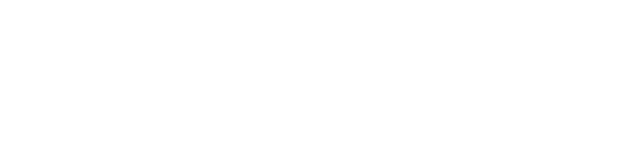
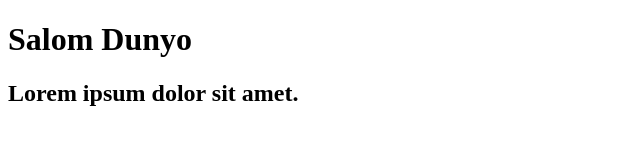
Before and after one commit to vofurkat/test, a plain HTML site: page index.html in a window 1280 px wide. Shown: the whole page, without its empty margins (0-640 px from the left). Drawn offline with Linux system fonts and the light colour scheme.

Commit message:
h1 va h2 teglari qo'shildi so'zlari bilan

```diff
--- a/index.html
+++ b/index.html
@@ -6,6 +6,7 @@
     <title>Document</title>
 </head>
 <body>
-
+    <h1>Salom Dunyo</h1>
+    <h2>Lorem ipsum dolor sit amet.</h2>
 </body>
 </html>
```
